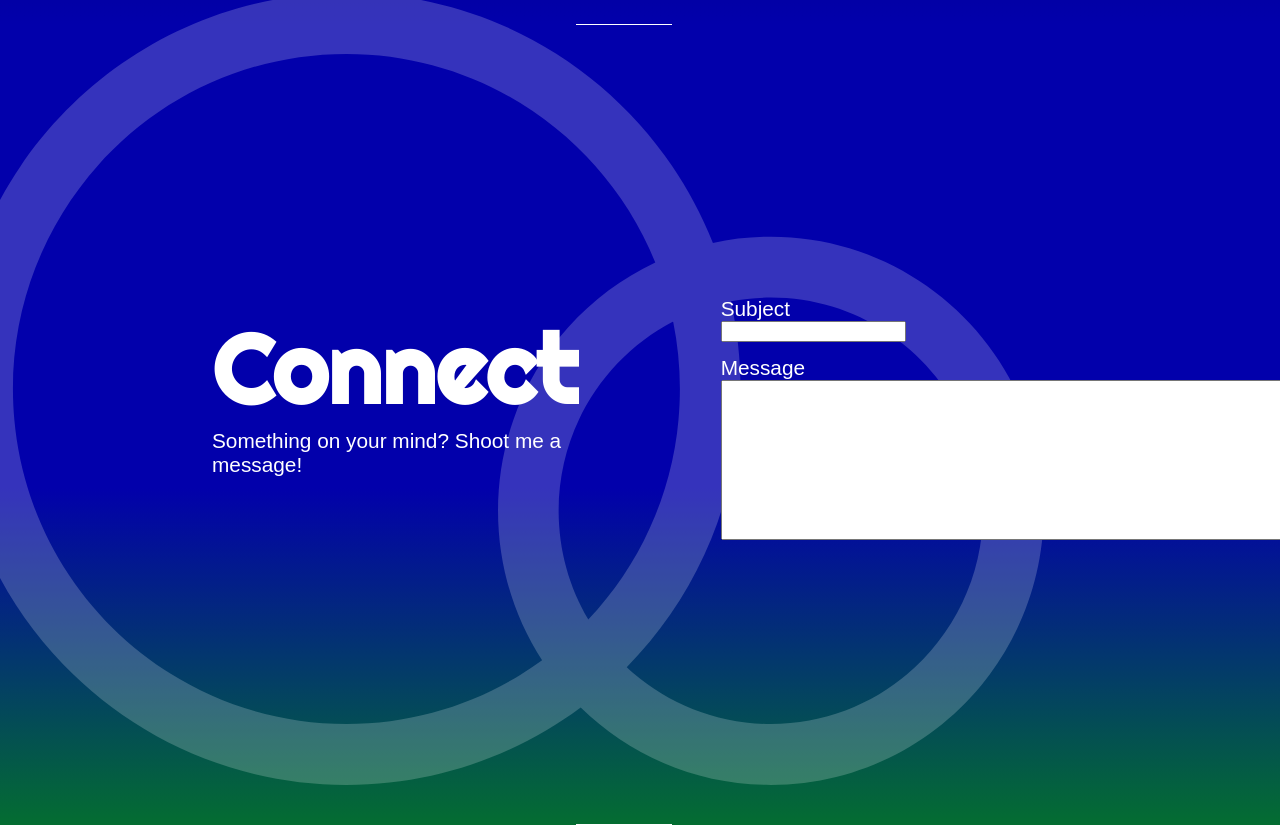
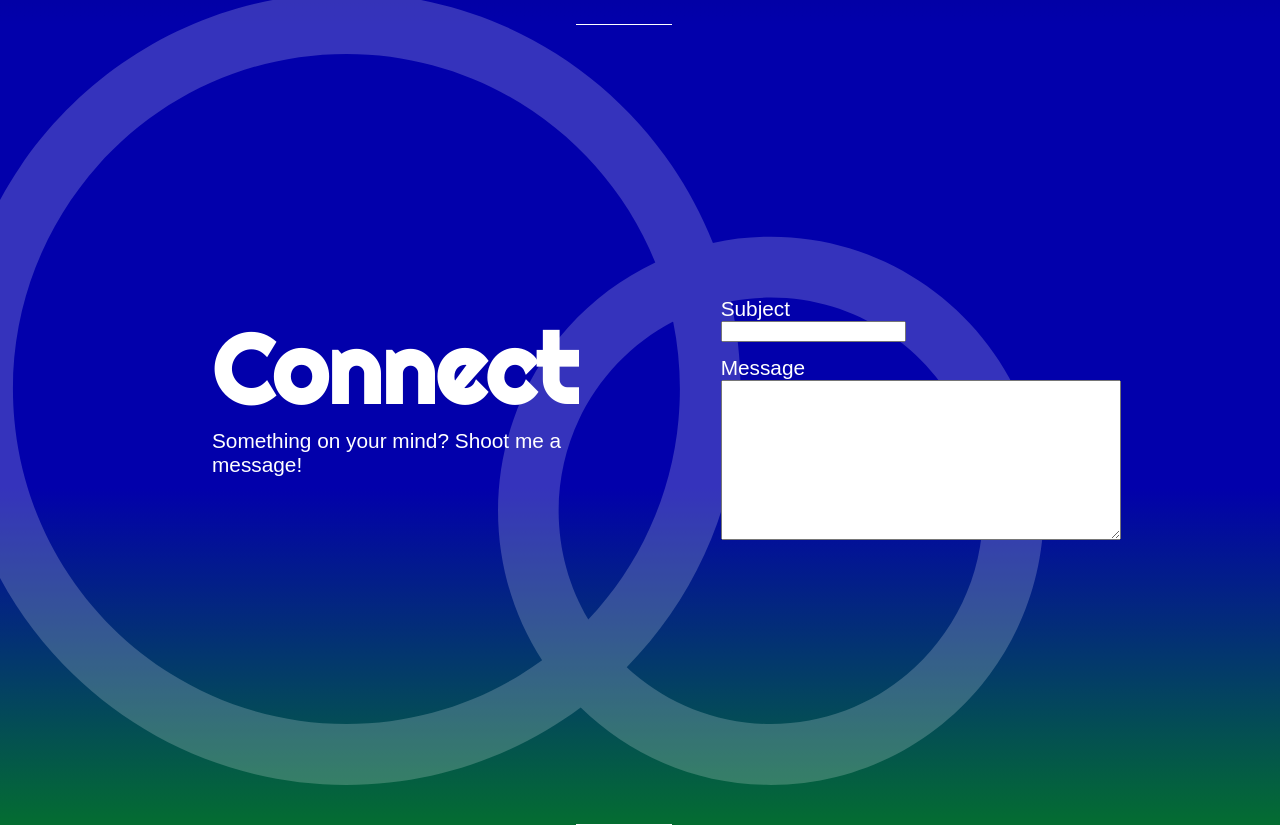
Before and after one commit to nickhibbits/react-website, a React (Create React App) app: page / in a window 1280 px wide. Shown: the part 2375-3200 px from the top of the page. Built offline with nearby package versions, Linux system fonts and the light colour scheme; a web font is replaced by a local one.

Commit message:
style message textarea, work cards on bigScreen

```diff
--- a/src/components/Connect.js
+++ b/src/components/Connect.js
@@ -28,7 +28,7 @@ function Connect() {
           <p className="subject">Subject</p>
           <input type="text" className="subject-input" />
           <p className="message">Message</p>
-          <input type="text-area" className="message-input" />
+          <textarea className="message-input" />
         </form>
       </div>
     </div>
--- a/src/styles/components/Connect.scss
+++ b/src/styles/components/Connect.scss
@@ -1,8 +1,17 @@
+@use "../layout/mediaQueries.scss";
+
 .connect-form > input {
   margin-bottom: 1em;
 }
 
 .message-input {
   min-height: 10rem;
-  width: clamp(20rem, 60vw, 35rem);
+  width: clamp(20rem, 90vw, 30.5rem);
+  margin-bottom: 1em;
+  @include mediaQueries.desktop {
+    width: clamp(20rem, 60vw, 25rem);
+  }
+  @include mediaQueries.bigScreen {
+    width: clamp(20rem, 28vw, 65rem);
+  }
 }
--- a/src/styles/components/WorkCard.scss
+++ b/src/styles/components/WorkCard.scss
@@ -45,6 +45,9 @@
 .work-split > :nth-child(3) {
   grid-row: 2 / 3;
   grid-column: 8 / 13;
+  @include mediaQueries.bigScreen {
+    grid-column: 8 / 12;
+  }
 }
 
 .buttons-wrapper {
```
